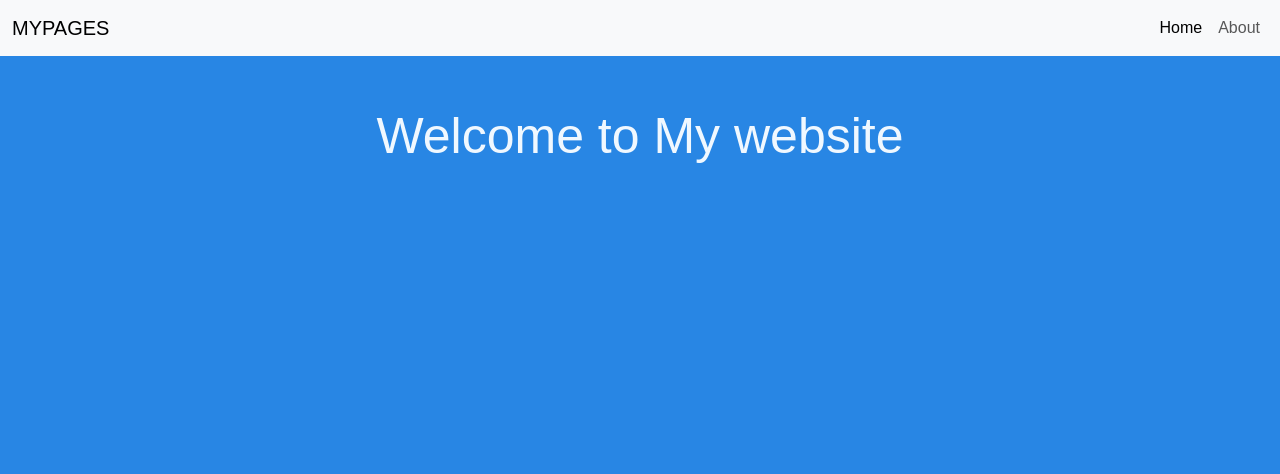
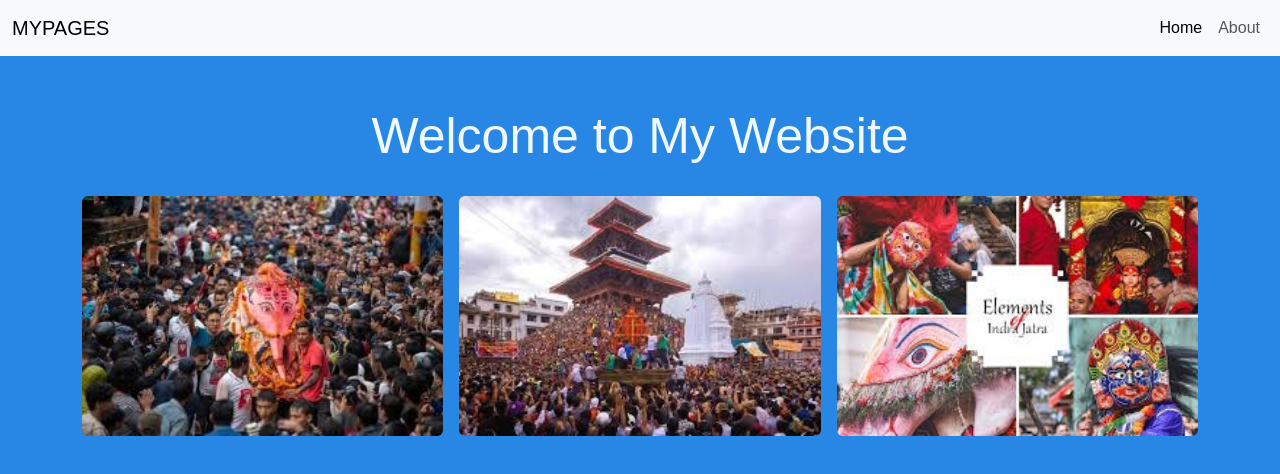
Before and after one commit to Gautamdeveloper-hub/joshi-project, a plain HTML site: page index.html in a window 1280 px wide. Drawn offline with nearby package versions, Linux system fonts and the light colour scheme.

Commit message:
add and changes something

```diff
--- a/index.html
+++ b/index.html
@@ -4,7 +4,6 @@
   <meta charset="UTF-8" />
   <meta name="viewport" content="width=device-width, initial-scale=1.0" />
   <title>My App</title>
-
 
   <link
     href="https://cdn.jsdelivr.net/npm/bootstrap@5.3.0/dist/css/bootstrap.min.css"
@@ -19,15 +18,25 @@
       margin: 0;
       padding: 0;
     }
-    .ktm h1{
-color: aliceblue;
-text-align: center;
-font-size: 50px;
-margin-top: 50px;
-
+    .ktm {
+      text-align: center;
+      margin-top: 50px;
+      color: aliceblue;
     }
-    </style>
-
+    .ktm h1 {
+      font-size: 50px;
+      margin-bottom: 30px;
+    }
+    /* Make image full width and height (optional height control) */
+    .ktm img {
+      width:100%;
+      height: 100%;
+      max-height: 50vh;
+      object-fit: cover;
+      opacity:10;
+      border-radius: 8px; /
+    }
+  </style>
 </head>
 <body>
 
@@ -53,10 +62,21 @@ margin-top: 50px;
     </div>
   </div>
 </nav>
-<div  class="ktm">
- <h1>  Welcome  to My website</h1>
+
+<div class="ktm container">
+  <h1>Welcome to My Website</h1>
+  <div class="row justify-content-center g-3">
+    <div class="col-12 col-sm-4">
+      <img src="Imges/images2.jpg" alt="Beautiful view of Nepal" class="img-fluid rounded" />
+    </div>
+    <div class="col-12 col-sm-4">
+      <img src="Imges/imges1.jpg" alt="View 1" class="img-fluid rounded" />
+    </div>
+    <div class="col-12 col-sm-4">
+      <img src="Imges/imges3.jpg" alt="View 3" class="img-fluid rounded" />
+    </div>
+  </div>
 </div>
-
 <!-- Bootstrap 5 JS (important for toggler to work) -->
 <script
   src="https://cdn.jsdelivr.net/npm/bootstrap@5.3.0/dist/js/bootstrap.bundle.min.js"
```
